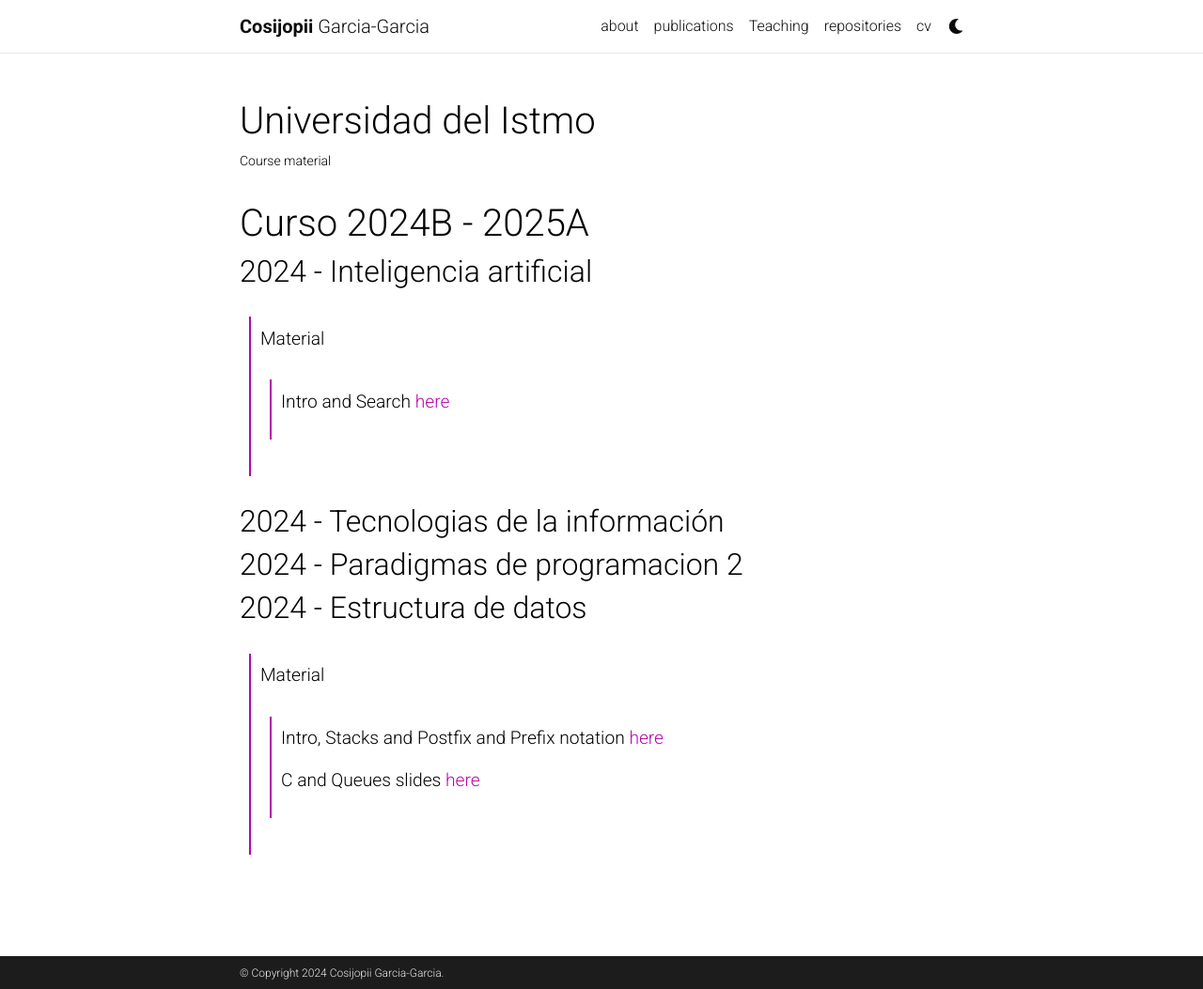
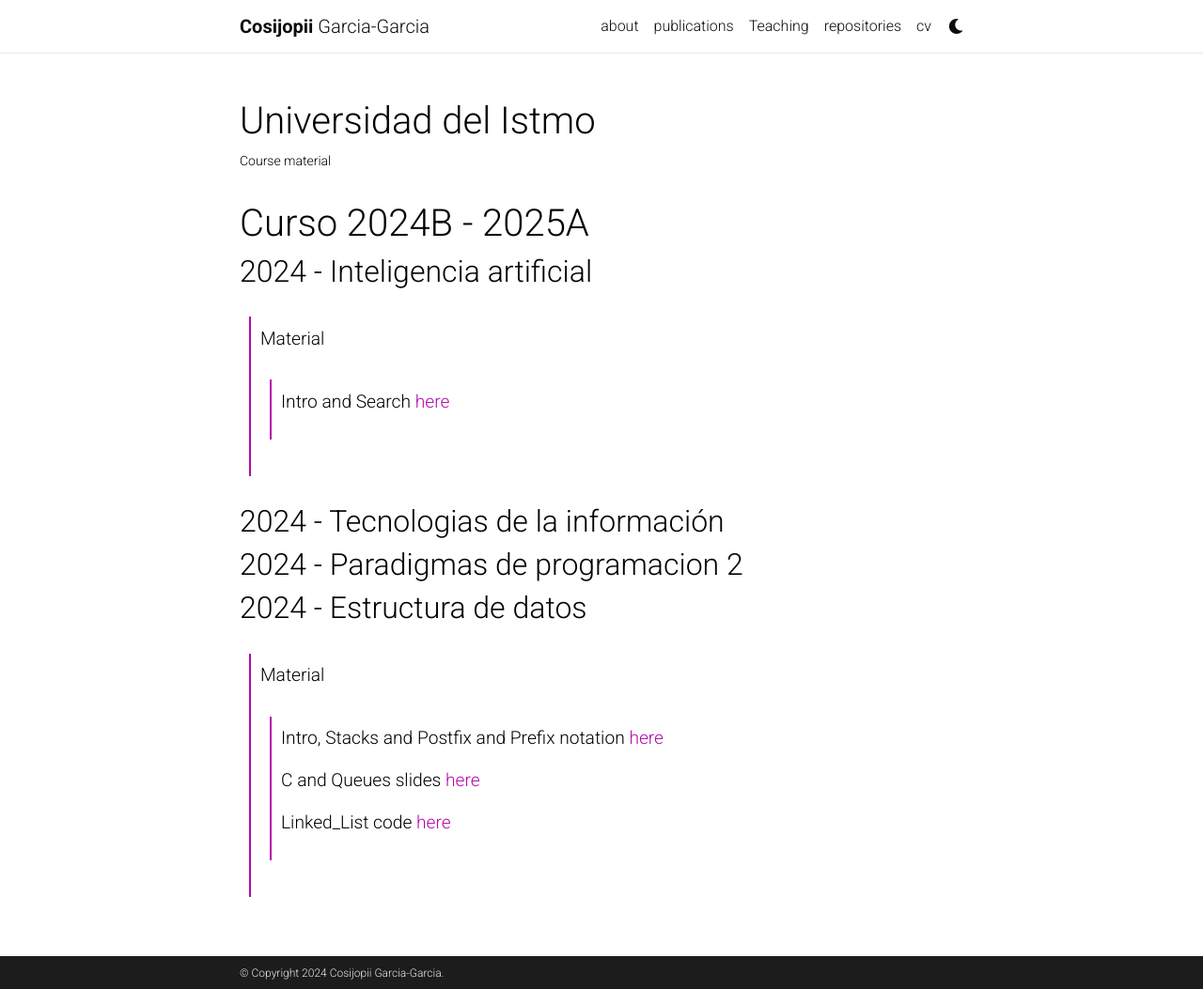
Before and after one commit to Cosijopiii/Cosijopiii.github.io, a Jekyll site: the page built from _projects/2_project.md, in a window 1280 px wide and 1053 px high. Shown: the whole window at 94% size. Built offline with Jekyll 4.4.1, drawn with Linux system fonts in a browser that asks for light colours; comment, search, counter and statistics services are not loaded; a style sheet for code colours, icons or effects is not loaded.

Commit message:
Update 2_project.md
add linked list code

```diff
--- a/_projects/2_project.md
+++ b/_projects/2_project.md
@@ -25,4 +25,6 @@
 >> Intro, Stacks and Postfix and Prefix notation [here](/assets/pdf/EdC1.pdf)
 >>
 >> C and Queues slides [here](/assets/pdf/ED.pdf)
->
+>>
+>> Linked_List code [here](/assets/Code/Linked_List.c)
+>>
```
